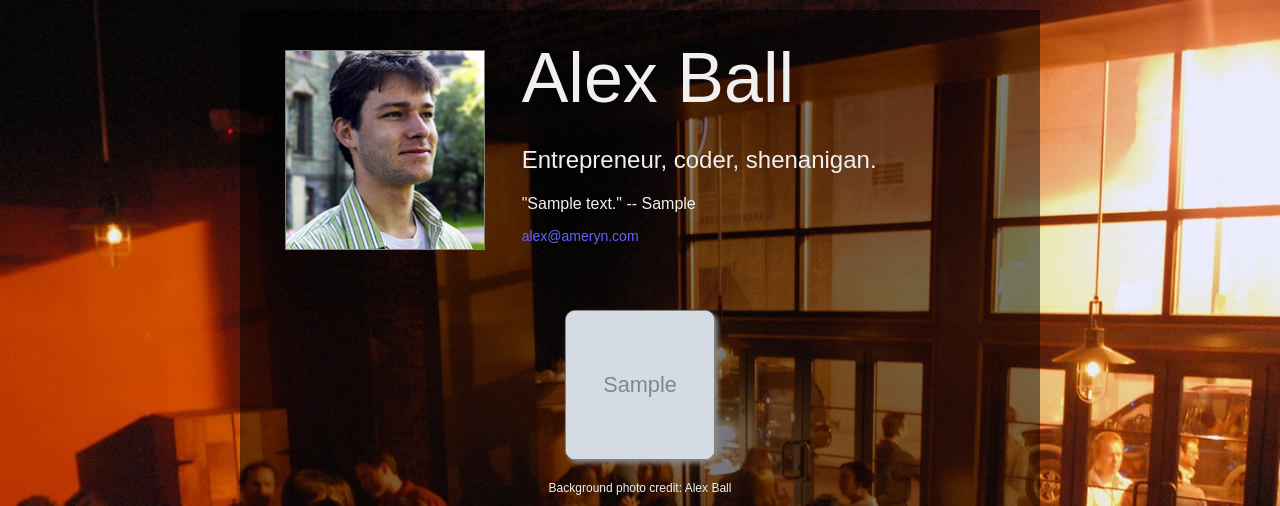
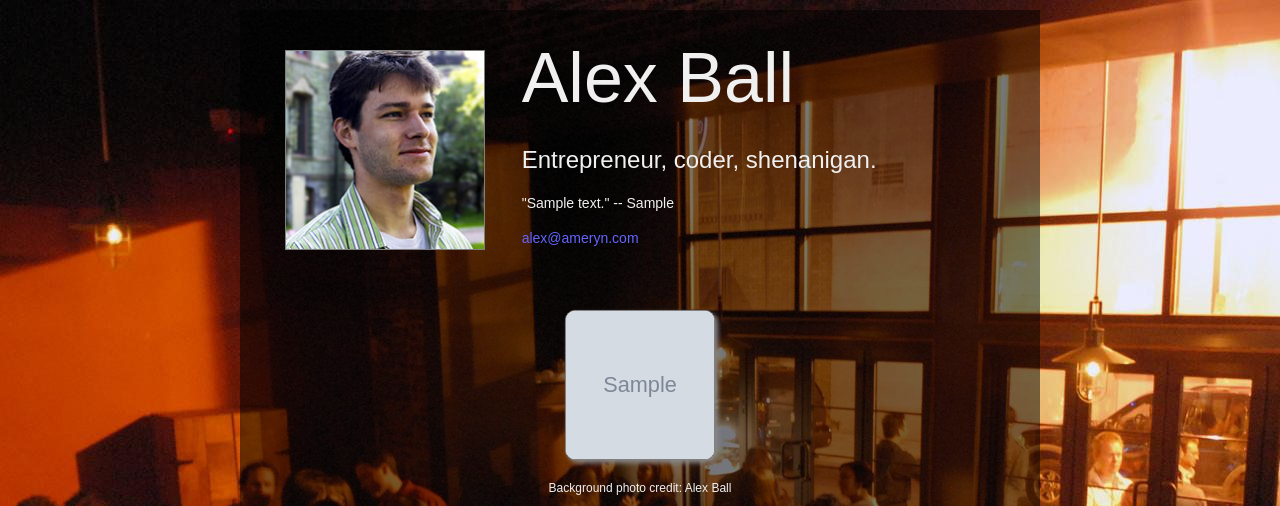
Before and after one commit to broxeph/djangalex, a Django app: page / in a window 1280 px wide. Shown: the top 506 px of the page. Run offline with Django 3.2, Linux system fonts and the light colour scheme; tables that the repository leaves empty hold one stand-in row (values such as "Sample post"); grey boxes marked "Sample" are stand-in pictures; some libraries are stand-ins or nearby versions.

Commit message:
Some quick CSS tweaks

```diff
--- a/djangalex/static/home/home.css
+++ b/djangalex/static/home/home.css
@@ -31,13 +31,16 @@ body {
 }
 
 .quote {
-    font-size: 16px;
     margin-top: 20px;
+}
+
+.email {
+    margin-top: 15px;
 }
 
 .email .glyphicon {
     color: rgb(100, 100, 255);
-    margin-left: 5px;
+    margin-left: 10px;
     margin-right: 5px;
     vertical-align: text-top;
 }
--- a/home/templates/home/index.html
+++ b/home/templates/home/index.html
@@ -26,7 +26,7 @@
         <div class="col-md-4">
             <img src="{% static 'home/headshot.jpg' %}" class="headshot">
         </div>
-        <div class="col-md-6">
+        <div class="col-md-8">
             <h1 class="title">Alex Ball</h1>
             <h3 class="subtitle">Entrepreneur, coder, shenanigan.</h3>
             <p class="quote">"{{ quote.text }}" -- {{ quote.source }}</p>
```
Also changed, not shown: README.md.
